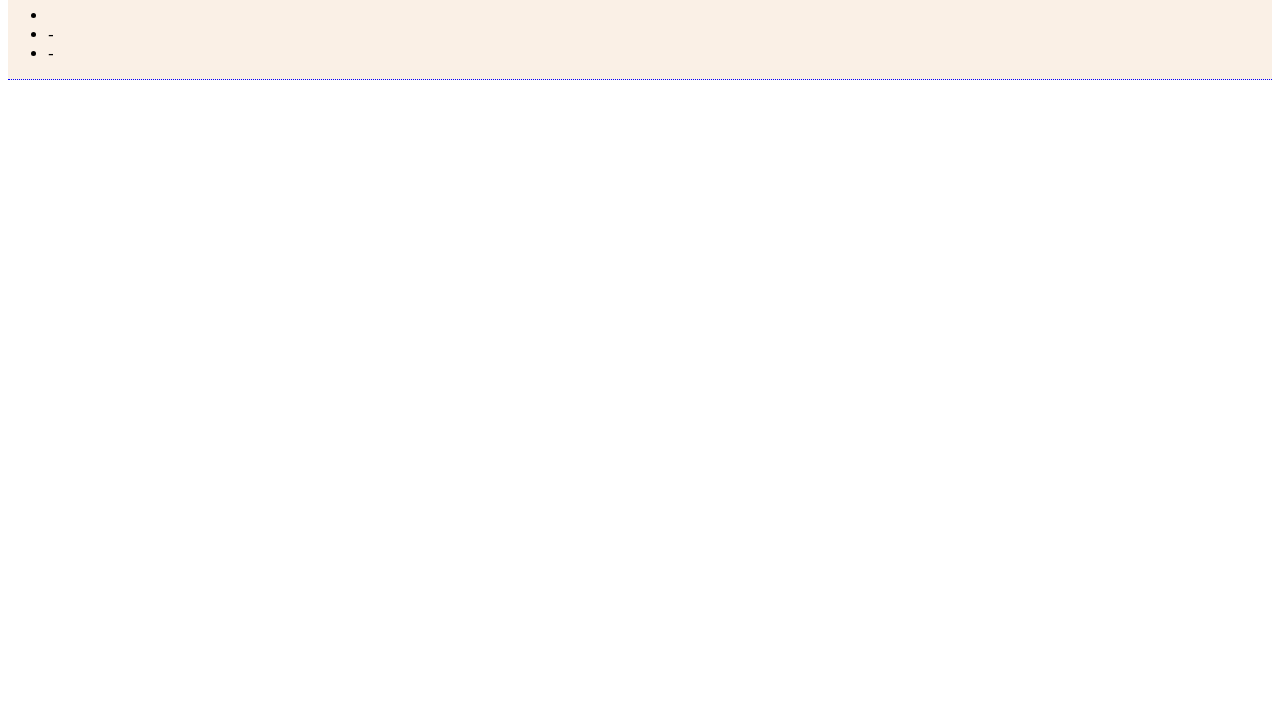
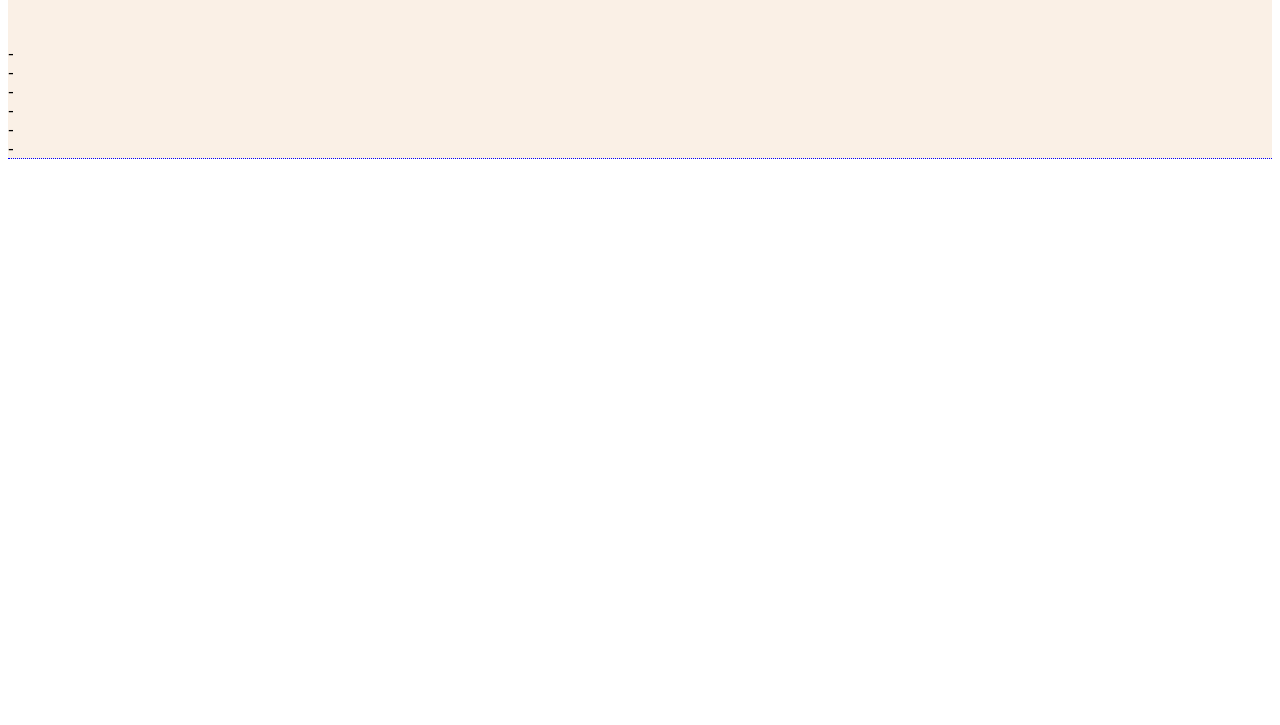
Before and after one commit to marcin-wojtkowski/marcin-wojtkowski.github.io, a plain HTML site: page index.html in a window 1280 px wide. Shown: the part 75-800 px from the top of the page. Drawn offline with Linux system fonts and the light colour scheme.

Commit message:
Added list items and made them horizontal

```diff
--- a/index.html
+++ b/index.html
@@ -17,7 +17,7 @@
     <h1>HELLOOOOOOOOOOOOOOO</h1>
     <div id="navigation">
       <div class="link list">
-        <ul>
+        <ul id="list">
           <li>
             <a class="choice" href="https://marcin-wojtkowski.github.io"Choice1></a>
           </li>
@@ -29,6 +29,22 @@
             <span class="separator">-</span>
             <a class="choice" href="https://marcin-wojtkowski.github.io"Choice3></a>
           </li>
+          <li>
+            <span class="separator">-</span>
+            <a class="choice" href="https://marcin-wojtkowski.github.io"Choice4></a>
+          </li>
+          <li>
+            <span class="separator">-</span>
+            <a class="choice" href="https://marcin-wojtkowski.github.io"Choice5></a>
+          </li>
+          <li>
+            <span class="separator">-</span>
+            <a class="choice" href="https://marcin-wojtkowski.github.io"Choice6></a>
+          </li>
+          <li>
+            <span class="separator">-</span>
+            <a class="choice" href="https://marcin-wojtkowski.github.io"Choice7></a>
+          </li>
         </ul>
       </div>
     </div>
--- a/main.css
+++ b/main.css
@@ -8,3 +8,7 @@ body {
   position: static;
   margin: 0;
 }
+
+#list {
+  display:inline;
+}
```
